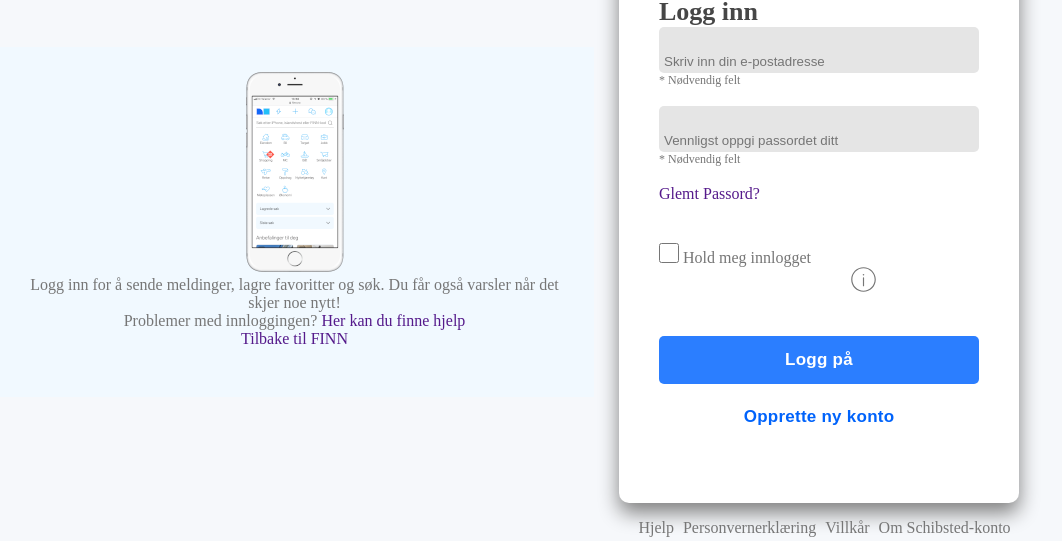
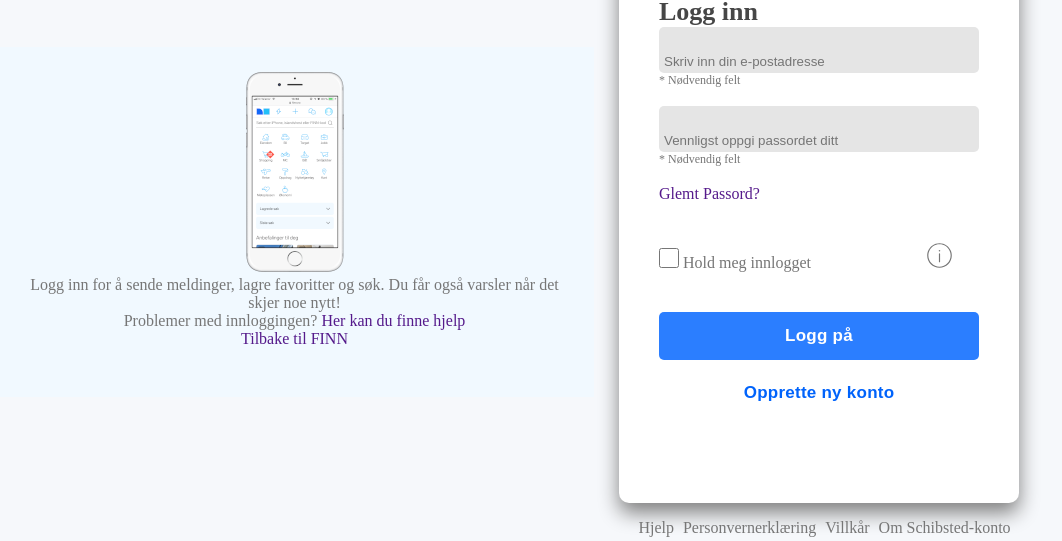
Before and after one commit to AdvancedCSS2024/idg1293-2024-oblig1-group5, a plain HTML site: page page-screenshot2.html in a window 1280 px wide. Shown: the part 259-800 px from the top of the page, without its empty margins (133-1195 px from the left). Drawn offline with Linux system fonts and the light colour scheme; a web font is replaced by a local one.

Commit message:
moar BEM
fixed som class naming i think?

```diff
--- a/assets/styles/common.scss
+++ b/assets/styles/common.scss
@@ -38,7 +38,7 @@
         margin-bottom: 1.5em;
     }
     // styling for the form of the login card
-    .login-input {
+    .logincard-input {
         display: block;
         margin: 0 auto;
         width: 100%;
@@ -81,7 +81,7 @@
         display: flex;
         justify-content: space-between;
     }
-    .stay-signedin-check {
+    .card--checkbox {
         margin: 2.5em 0;
 
         input {
@@ -91,18 +91,17 @@
         label {
             font-size: 16px;
         }
-        .info-icon {
-            margin-left: 12em;
+        .card-checkbox--info-icon {
+          margin-left: 7em;
         }
     }
 }
 
 //generic styling for the login option buttons
-.login-buttons {
+.logincard-button {
     display: block;
     width: 100%;
     margin: 0 auto;
-
 
     margin-bottom: 0.5em;
     border-radius: 5px;
@@ -114,28 +113,30 @@
     padding: 16px;
 }
 //call to action button
-.login-button1 {
+.login-button--cta {
     background-color: #2b7eff;
     color: white;
-    border: hidden;
-}
-.login-button1:hover {
-    background-color: #004abc;
+    border: none;
+
+    &:hover{
+      background-color: #004abc;
     box-shadow: 0 2px 5px 0 black;
+    }
 }
 // secondary button
-.login-button2 {
+.login-button--secondary {
     background-color: #ffffff;
     color: #0063fb;
-    border: hidden;
-}
-.login-button2:hover {
-    background-color: #f1f9ff;
+    border: none;
+
+    &:hover{
+      background-color: #f1f9ff;
     border: solid 1px gray;
     box-shadow: 0 2px 5px 0 black;
+    }
 }
 //styling for the info section of the page
-.login-info {
+.login-container {
     display: block;
     background-color: #f1f9ff;
     text-align: center;
--- a/page-screenshot2.html
+++ b/page-screenshot2.html
@@ -8,7 +8,7 @@
 </head>
 <body class="login-background">
   <main class="login-page">
-<div class="login-info">
+<div class="login-container">
   <img src="assets/img/mobil.png" alt="phonepic">
   <p>Logg inn for å sende meldinger, lagre favoritter og søk. Du får også varsler når det skjer noe nytt!</p>
   <p>Problemer med innloggingen? <a href="">Her kan du finne hjelp</a></p>
@@ -20,25 +20,25 @@
     <img src="assets/img/finnlogo.png" class="login-logo-left" alt="Finnlogo">
     <img src="assets/img/schibstedlogo.png" class="login-logo-right" alt="Shitsted">
     </div>
-    <div class="login-main">
+    <div>
      <!--The log in input-->
       <h1>Logg inn</h1>
-    <form class="login-input">
+    <form class="logincard-input">
       <input class="login-entry" type="text" placeholder="Skriv inn din e-postadresse">
       <label class="required-label">* Nødvendig felt</label>
       <input class="login-entry" type="password" placeholder="Vennligst oppgi passordet ditt">
       <label class="required-label">* Nødvendig felt</label>
 
       <a href="">Glemt Passord?</a>
-      <div  class="stay-signedin-check">
+      <div class="card--checkbox">
       <input type="checkbox">
       <label>Hold meg innlogget</label>
-       <svg xmlns="http://www.w3.org/2000/svg" class="info-icon" width="25" height="25" fill="blue" viewBox="0 0 32 32"><g clip-path="url(#_Q1FEclip0_963_179)"><path fill="currentColor" fill-rule="evenodd" d="M1.75 16c0 7.87 6.38 14.25 14.25 14.25S30.25 23.87 30.25 16 23.87 1.75 16 1.75 1.75 8.13 1.75 16zM16 31.75C7.302 31.75.25 24.698.25 16S7.302.25 16 .25 31.75 7.302 31.75 16 24.698 31.75 16 31.75zm0-7a.75.75 0 00.75-.75V14a.75.75 0 00-1.5 0v10c0 .414.336.75.75.75zM16 11a1 1 0 110-2 1 1 0 010 2z" clip-rule="evenodd"></path></g><defs><clipPath id="_Q1FEclip0_963_179"><path fill="currentColor" d="M0 0h32v32H0z"></path></clipPath></defs></svg>
+       <svg xmlns="http://www.w3.org/2000/svg" class="card-checkbox--info-icon" width="25" height="25" fill="blue" viewBox="0 0 32 32"><g clip-path="url(#_Q1FEclip0_963_179)"><path fill="currentColor" fill-rule="evenodd" d="M1.75 16c0 7.87 6.38 14.25 14.25 14.25S30.25 23.87 30.25 16 23.87 1.75 16 1.75 1.75 8.13 1.75 16zM16 31.75C7.302 31.75.25 24.698.25 16S7.302.25 16 .25 31.75 7.302 31.75 16 24.698 31.75 16 31.75zm0-7a.75.75 0 00.75-.75V14a.75.75 0 00-1.5 0v10c0 .414.336.75.75.75zM16 11a1 1 0 110-2 1 1 0 010 2z" clip-rule="evenodd"></path></g><defs><clipPath id="_Q1FEclip0_963_179"><path fill="currentColor" d="M0 0h32v32H0z"></path></clipPath></defs></svg>
     </div>
       <!--Svg scraped from finn.no-->
 
-      <button class="login-buttons login-button1" >Logg på</button>
-      <button class="login-buttons login-button2">Opprette ny konto</button>
+      <button class="logincard-button login-button--cta" >Logg på</button>
+      <button class="logincard-button login-button--secondary">Opprette ny konto</button>
 
     </form>
     </div>
```
Also changed, not shown: assets/styles/common.css, assets/styles/style.css, 2 other files.
